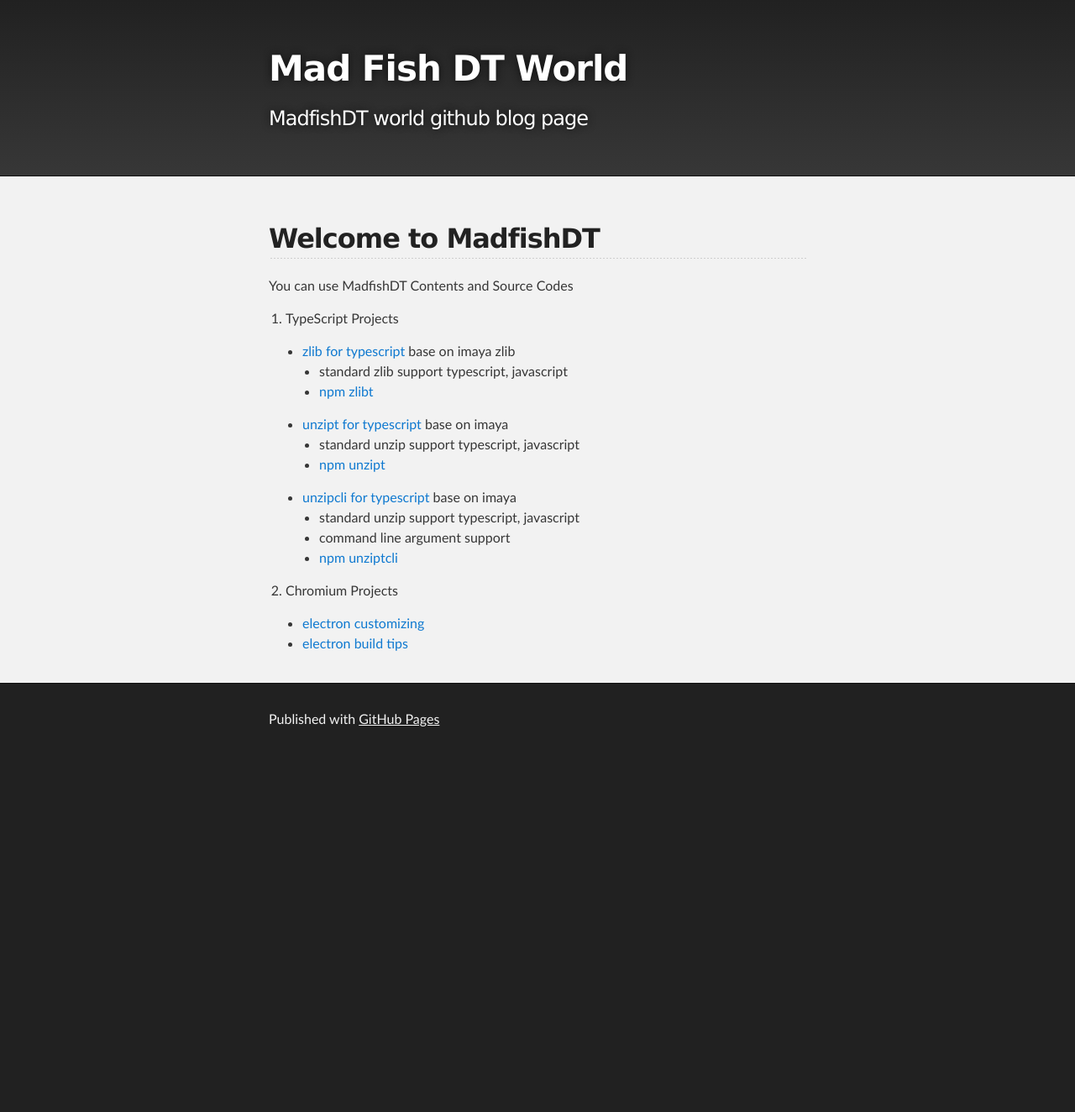
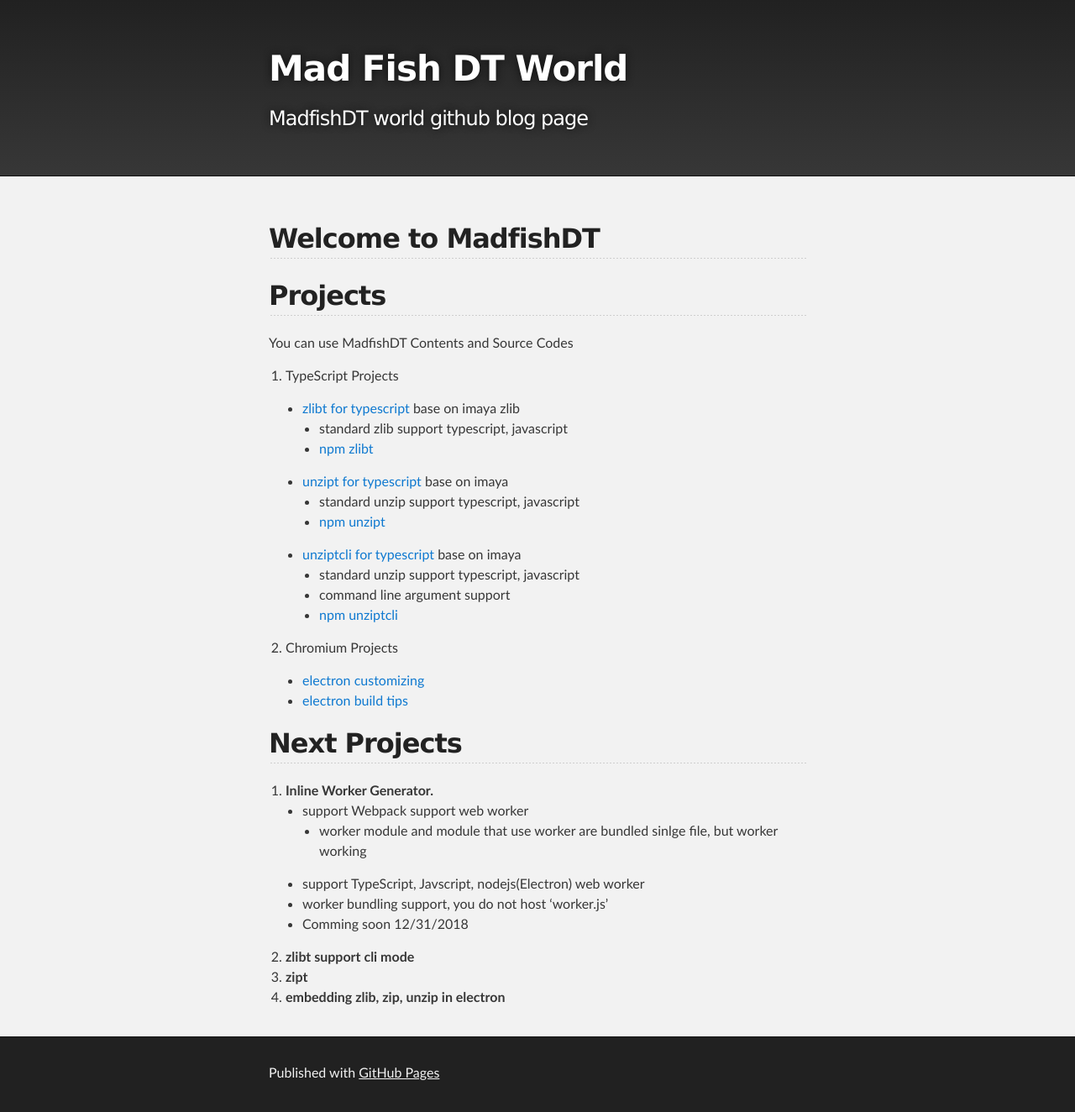
Before and after one commit to MadfishDT/MadfishDT.github.io, a Jekyll site: the page built from index.md, in a window 1280 px wide. Shown: the whole page at 84% size. Built offline with Jekyll 4.4.1, drawn with Linux system fonts in a browser that asks for light colours; our own code applies the rules of GitHub Pages for plain Markdown files; comment, search, counter and statistics services are not loaded; before the commit the page ends 903 px from its top, so only the background shows below that.

Commit message:
next project article added

```diff
--- a/index.md
+++ b/index.md
@@ -1,16 +1,19 @@
 ## Welcome to MadfishDT
+
+
+## Projects
 
 You can use MadfishDT Contents and Source Codes
 
  1. TypeScript Projects
 
-    - [zlib for typescript](https://github.com/MadfishDT/zlibt) base on imaya zlib
+    - [zlibt for typescript](https://github.com/MadfishDT/zlibt) base on imaya zlib
         - standard zlib support typescript, javascript
         - [npm zlibt](https://www.npmjs.com/package/zlibt)
     - [unzipt for typescript](https://github.com/MadfishDT/unzipt) base on imaya
         - standard unzip support typescript, javascript
         - [npm unzipt](https://www.npmjs.com/package/unzipt)
-    - [unzipcli for typescript](https://github.com/MadfishDT/unziptcli) base on imaya
+    - [unziptcli for typescript](https://github.com/MadfishDT/unziptcli) base on imaya
         - standard unzip support typescript, javascript
         - command line argument support
         - [npm unziptcli](https://www.npmjs.com/package/unziptcli)
@@ -18,3 +21,17 @@
 2. Chromium Projects
     - [electron customizing](https://github.com/MadfishDT/electron)
     - [electron build tips](/blogs/electron_tips.md)
+
+
+## Next Projects
+
+1. **Inline Worker Generator.**
+    - support Webpack support web worker
+        - worker module and module that use worker are bundled sinlge file, but worker working
+    - support TypeScript, Javscript, nodejs(Electron) web worker
+    - worker bundling support, you do not host 'worker.js'
+    - Comming soon 12/31/2018
+
+2. **zlibt support cli mode**
+3. **zipt**
+4. **embedding zlib, zip, unzip in electron**
```
